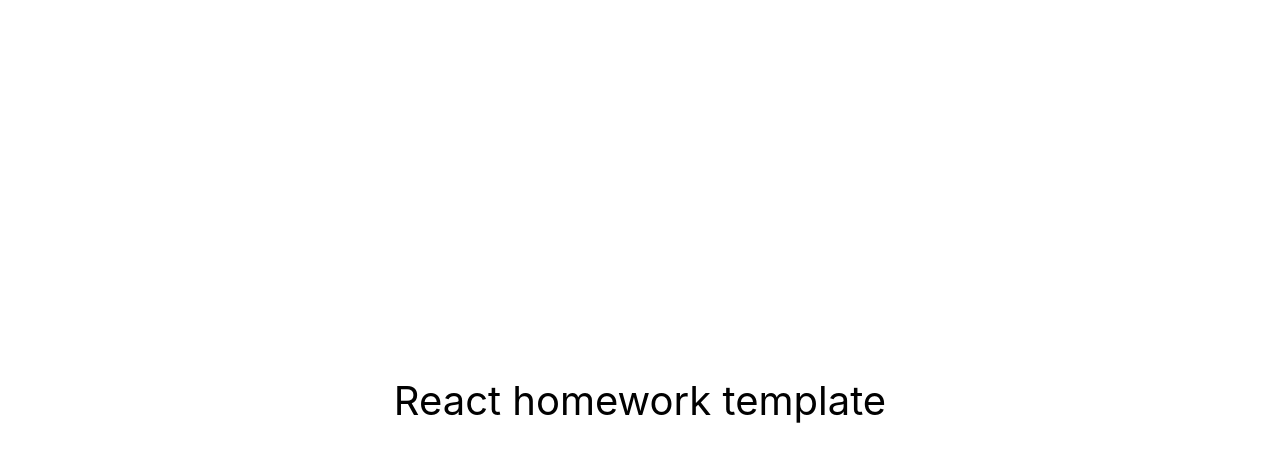
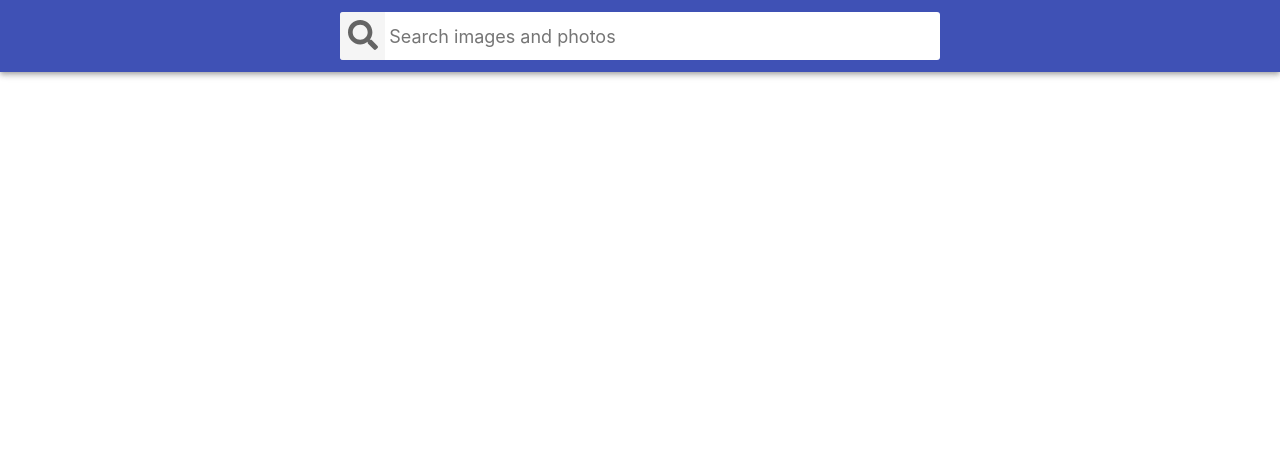
Before and after one commit to Lukyianenko/goit-react-hw-03-image-finder, a React (Create React App) app: page / in a window 1280 px wide. Shown: the top 462 px of the page. Built offline with nearby package versions, Linux system fonts and the light colour scheme.

Commit message:
add search

```diff
--- a/package.json
+++ b/package.json
@@ -9,6 +9,7 @@
     "@testing-library/user-event": "^13.5.0",
     "react": "^18.1.0",
     "react-dom": "^18.1.0",
+    "react-icons": "^4.7.1",
     "react-scripts": "5.0.1",
     "web-vitals": "^2.1.3"
   },
--- a/src/components/App.jsx
+++ b/src/components/App.jsx
@@ -1,16 +1,34 @@
-export const App = () => {
-  return (
-    <div
-      style={{
-        height: '100vh',
-        display: 'flex',
-        justifyContent: 'center',
-        alignItems: 'center',
-        fontSize: 40,
-        color: '#010101'
-      }}
-    >
-      React homework template
-    </div>
-  );
+import { Component } from "react";
+import Searchbar from './SearchImg/Searchbar';
+import css from './SearchImg/styles.module.css';
+
+// const API_KEY = '33017005-3089560dbf89e85a2a48421c2';
+
+class App extends Component {
+  state = {
+    searchName: '',
+  }
+
+  onSubmitSaveName = (search) => {
+    const normilizedName = search.name.toLowerCase().trim();
+    if(normilizedName === '') {
+      alert('Please, enter a search name');
+      return
+    }
+    this.setState({
+      searchName: normilizedName
+    })
+  }
+
+  render() {
+    return (
+      <div className={css.App}>
+
+  <Searchbar onSubmit={this.onSubmitSaveName}/>
+      </div>
+    );
+  }
+
 };
+
+export default App;
--- /dev/null
+++ b/src/components/SearchImg/Searchbar.jsx
@@ -0,0 +1,58 @@
+import { Component } from "react";
+import css from './styles.module.css';
+import { FaSearch } from 'react-icons/fa';
+
+
+
+class Searchbar extends Component {
+    state = {
+        name: '',
+    }
+
+  OnInputChange = (e) => {
+    this.setState({
+        name: e.currentTarget.value,
+    })
+  }
+
+  onSubmitContact = (e) => {
+    e.preventDefault();
+
+    this.props.onSubmit(this.state);
+    this.reset();
+  }
+
+  reset = () => {
+    this.setState({
+        name: '',
+    })
+  }
+
+    render() {
+        return (
+            <header className={css.Searchbar}>
+            <form className={css.SearchForm}>
+
+              <button type="submit" className={css.SearchFormButton}>
+              <FaSearch size={30}/>
+                <span className={css.SearchFormButtonLabel}>
+                Search
+                </span>
+              </button>
+
+              <input
+                className={css.SearchFormInput}
+                type="text"
+                autoComplete="off"
+                autoFocus
+                placeholder="Search images and photos"
+                onChange={this.OnInputChange}
+                value={this.state.name}
+              />
+            </form>
+          </header>
+          )
+    }
+}
+
+export default Searchbar;
--- /dev/null
+++ b/src/components/SearchImg/styles.module.css
@@ -0,0 +1,207 @@
+html {
+  box-sizing: border-box;
+  width: 100vw;
+  overflow-x: hidden;
+}
+
+*,
+*::before,
+*::after {
+  box-sizing: inherit;
+}
+
+body {
+  margin: 0;
+  font-family: -apple-system, BlinkMacSystemFont, 'Segoe UI', Roboto,
+    Oxygen-Sans, Ubuntu, Cantarell, 'Helvetica Neue', sans-serif;
+  color: #212121;
+  background-color: #fff;
+  -webkit-font-smoothing: antialiased;
+  -moz-osx-font-smoothing: grayscale;
+}
+
+img {
+  display: block;
+  max-width: 100%;
+  height: auto;
+}
+
+/*
+ * Стили компонента App
+ */
+.App {
+  display: grid;
+  grid-template-columns: 1fr;
+  grid-gap: 16px;
+  padding-bottom: 24px;
+}
+
+/*
+ * Стили компонента Searchbar
+ */
+.Searchbar {
+  top: 0;
+  left: 0;
+  position: sticky;
+  z-index: 1100;
+  display: flex;
+  justify-content: center;
+  align-items: center;
+  min-height: 64px;
+  padding-right: 24px;
+  padding-left: 24px;
+  padding-top: 12px;
+  padding-bottom: 12px;
+  color: #fff;
+  background-color: #3f51b5;
+  box-shadow: 0px 2px 4px -1px rgba(0, 0, 0, 0.2),
+    0px 4px 5px 0px rgba(0, 0, 0, 0.14), 0px 1px 10px 0px rgba(0, 0, 0, 0.12);
+}
+
+/*
+ * Стили компонента SearchForm
+ */
+.SearchForm {
+  display: flex;
+  align-items: center;
+  width: 100%;
+  max-width: 600px;
+  background-color: #fff;
+  border-radius: 3px;
+  overflow: hidden;
+}
+
+.SearchFormButton {
+  display: inline-block;
+  width: 48px;
+  height: 48px;
+  border: 0;
+  /* background-image: url('https://image.flaticon.com/icons/svg/149/149852.svg'); */
+  background-size: 40%;
+  background-repeat: no-repeat;
+  background-position: center;
+  opacity: 0.6;
+  transition: opacity 250ms cubic-bezier(0.4, 0, 0.2, 1);
+  cursor: pointer;
+  outline: none;
+}
+
+.SearchFormButton:hover {
+  opacity: 1;
+}
+
+.SearchFormButtonLabel {
+  position: absolute;
+  width: 5px;
+  height: 5px;
+  padding: 0;
+  /* overflow: hidden; */
+  /* clip: rect(0, 0, 0, 0); */
+  white-space: nowrap;
+  clip-path: inset(50%);
+  border: 0;
+}
+
+.SearchFormInput {
+  display: inline-block;
+  width: 100%;
+  font: inherit;
+  font-size: 20px;
+  border: none;
+  outline: none;
+  padding-left: 4px;
+  padding-right: 4px;
+}
+
+.SearchFormInput::placeholder {
+  font: inherit;
+  font-size: 18px;
+}
+
+/*
+ * Стили компонента ImageGallery
+ */
+.ImageGallery {
+  display: grid;
+  max-width: calc(100vw - 48px);
+  grid-template-columns: repeat(auto-fill, minmax(320px, 1fr));
+  grid-gap: 16px;
+  margin-top: 0;
+  margin-bottom: 0;
+  padding: 0;
+  list-style: none;
+  margin-left: auto;
+  margin-right: auto;
+}
+
+/*
+ * Стили компонента ImageGalleryItem
+ */
+.ImageGalleryItem {
+  border-radius: 2px;
+  box-shadow: 0px 1px 3px 0px rgba(0, 0, 0, 0.2),
+    0px 1px 1px 0px rgba(0, 0, 0, 0.14), 0px 2px 1px -1px rgba(0, 0, 0, 0.12);
+}
+
+.ImageGalleryItem-image {
+  width: 100%;
+  height: 260px;
+  object-fit: cover;
+  transition: transform 250ms cubic-bezier(0.4, 0, 0.2, 1);
+}
+
+.ImageGalleryItem-image:hover {
+  transform: scale(1.03);
+  cursor: zoom-in;
+}
+
+/*
+ * Стили компонента Modal
+ */
+
+.Overlay {
+  position: fixed;
+  top: 0;
+  left: 0;
+  width: 100vw;
+  height: 100vh;
+  display: flex;
+  justify-content: center;
+  align-items: center;
+  background-color: rgba(0, 0, 0, 0.8);
+  z-index: 1200;
+}
+
+.Modal {
+  max-width: calc(100vw - 48px);
+  max-height: calc(100vh - 24px);
+}
+
+/*
+* Стили компонента Buton (Load more)
+*/
+.Button {
+  padding: 8px 16px;
+  border-radius: 2px;
+  background-color: #3f51b5;
+  transition: all 250ms cubic-bezier(0.4, 0, 0.2, 1);
+  text-align: center;
+  display: inline-block;
+  color: #fff;
+  border: 0;
+  text-decoration: none;
+  cursor: pointer;
+  font-family: inherit;
+  font-size: 18px;
+  line-height: 24px;
+  font-style: normal;
+  font-weight: 500;
+  min-width: 180px;
+  box-shadow: 0px 3px 1px -2px rgba(0, 0, 0, 0.2),
+    0px 2px 2px 0px rgba(0, 0, 0, 0.14), 0px 1px 5px 0px rgba(0, 0, 0, 0.12);
+}
+
+.Button:hover,
+.Button:focus {
+  background-color: #303f9f;
+}
--- a/src/index.css
+++ b/src/index.css
@@ -13,3 +13,31 @@
   font-family: source-code-pro, Menlo, Monaco, Consolas, 'Courier New',
     monospace;
 }
+
+html {
+  box-sizing: border-box;
+  width: 100vw;
+  overflow-x: hidden;
+}
+
+*,
+*::before,
+*::after {
+  box-sizing: inherit;
+}
+
+body {
+  margin: 0;
+  font-family: -apple-system, BlinkMacSystemFont, 'Segoe UI', Roboto,
+    Oxygen-Sans, Ubuntu, Cantarell, 'Helvetica Neue', sans-serif;
+  color: #212121;
+  background-color: #fff;
+  -webkit-font-smoothing: antialiased;
+  -moz-osx-font-smoothing: grayscale;
+}
+
+img {
+  display: block;
+  max-width: 100%;
+  height: auto;
+}
--- a/src/index.js
+++ b/src/index.js
@@ -1,6 +1,6 @@
 import React from 'react';
 import ReactDOM from 'react-dom/client';
-import { App } from 'components/App';
+import App from 'components/App';
 import './index.css';
 
 ReactDOM.createRoot(document.getElementById('root')).render(
```
Also changed, not shown: 1 other file (tests, documents, lock files or other folders).
